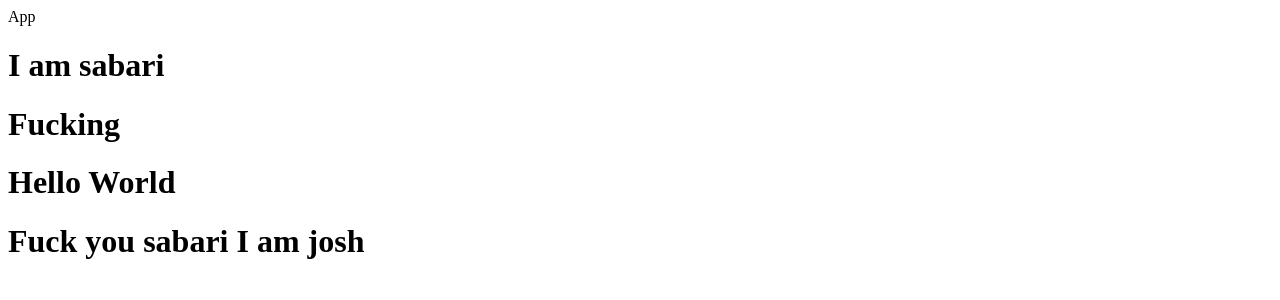
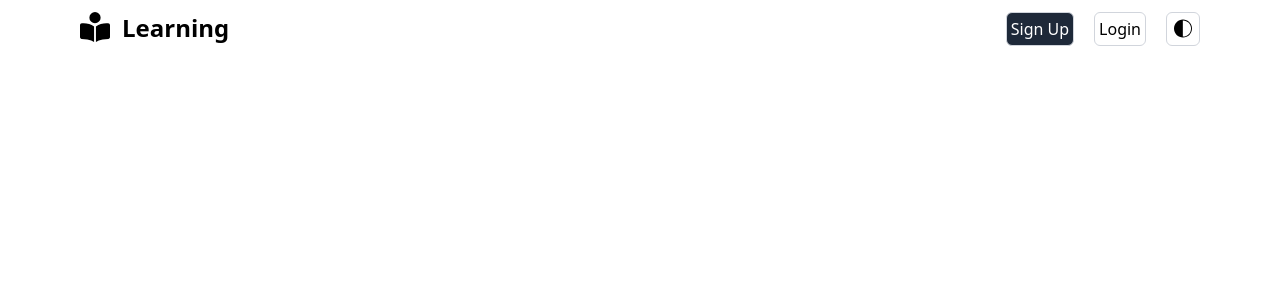
Before and after one commit to Sabari1212/LMS, a React (Vite) app: page / in a window 1280 px wide. Shown: the top 300 px of the page. Built offline with nearby package versions, Linux system fonts and the light colour scheme.

Commit message:
Navbar Update

```diff
--- a/package.json
+++ b/package.json
@@ -12,7 +12,9 @@
   "dependencies": {
     "@tailwindcss/vite": "^4.0.9",
     "react": "^19.0.0",
+    "react-bootstrap": "^2.10.9",
     "react-dom": "^19.0.0",
+    "react-icons": "^5.5.0",
     "tailwindcss": "^4.0.9"
   },
   "devDependencies": {
--- a/src/App.css
+++ /dev/null
@@ -1 +0,0 @@
-@import "tailwindcss";
--- a/src/App.jsx
+++ b/src/App.jsx
@@ -1,13 +1,11 @@
 import React from 'react'
+import Navbar from './components/Navbar'
 
 const App = () => {
   return (
     <div>
-      <div>App</div>
-    <h1>I am sabari</h1>
-    <h1>Fucking</h1>
-    <h1>Hello World</h1>
-      <h1>Fuck you sabari I am josh</h1>
+      <Navbar/>
+
     </div>
 
   )
--- /dev/null
+++ b/src/components/Navbar.jsx
@@ -0,0 +1,35 @@
+import React, { useState } from 'react'
+import { FaBookOpenReader } from "react-icons/fa6";
+import { WiMoonAltFirstQuarter } from "react-icons/wi";
+import { WiMoonAltWaningCrescent1 } from "react-icons/wi";
+
+const Navbar = () => {
+  const [theme,setTheme]=useState(true)
+  return (
+    <div className='flex justify-between px-20 py-3'>
+        <div className='flex gap-3'>
+            <h1 className='text-3xl font-bold'><FaBookOpenReader/></h1>
+            <h1 className='text-2xl font-bold'>Learning</h1>
+
+
+        </div>
+        <div>
+            <ul className='flex gap-5'>
+                <li><button className='border-1 border-gray-300 p-1 bg-gray-800 text-white rounded-md hover:scale-110 cursor-pointer'>Sign Up</button></li>
+                <li><button className='border-1 border-gray-300 p-1   rounded-md hover:scale-110 cursor-pointer'>Login</button></li>
+
+
+ {theme ?<li > <button onClick={()=>setTheme(!theme)} className='border-1 border-gray-300 p-1 text-2xl  rounded-md hover:scale-110 cursor-pointer'><WiMoonAltFirstQuarter/></button></li>:
+<li><button onClick={()=>setTheme(!theme)} className='border-1 border-gray-300 p-1 text-2xl  rounded-md hover:scale-110 cursor-pointer'><WiMoonAltWaningCrescent1/></button></li>
+}
+
+            </ul>
+
+        </div>
+
+
+    </div>
+  )
+}
+
+export default Navbar
--- a/src/index.css
+++ b/src/index.css
@@ -0,0 +1 @@
+@import "tailwindcss";
```
Also changed, not shown: 1 other file (tests, documents, lock files or other folders).
